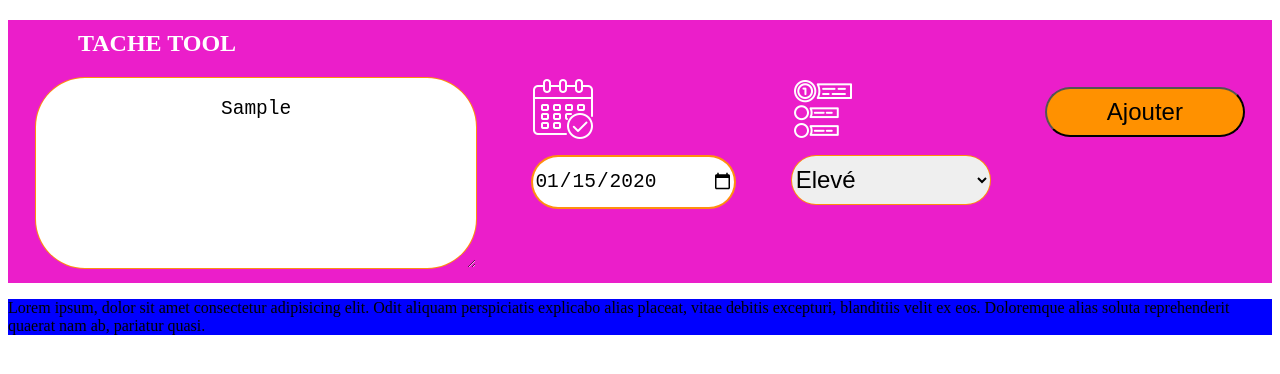
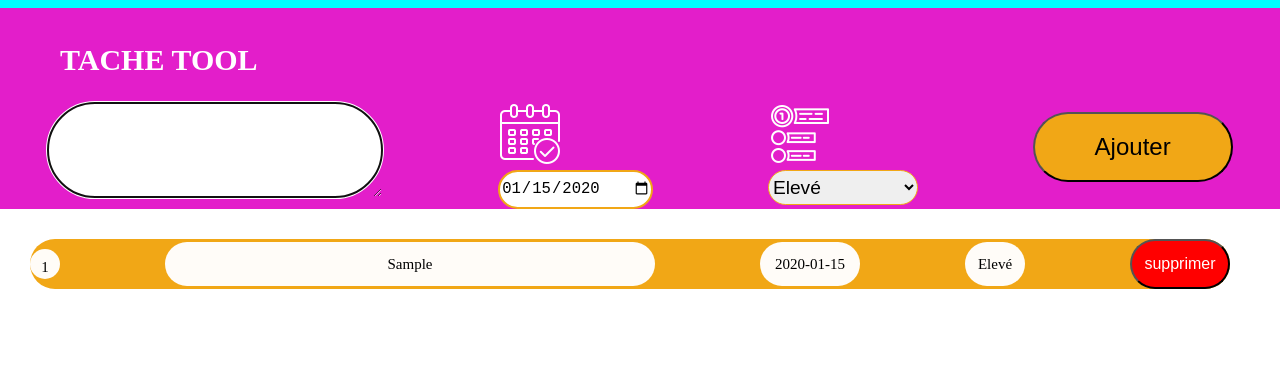
Before and after one commit to Mcoulby91/Projet_liste_t-che, a plain HTML site: page index.html in a window 1280 px wide. Both pictures are taken after typing "Sample", "2020-01-15" into the empty fields and a click on the button "Ajouter". Shown: the top 374 px of the page. Drawn offline with Linux system fonts and the light colour scheme.

Commit message:
Deuxième version stable du projet et ajout du code javaScript

```diff
--- a/index.html
+++ b/index.html
@@ -48,12 +48,9 @@
                 </div>
 
             </section>
-            <section>
+            <section id="corp_tache">
                   <!-- Corps de la tache liste -->
-                  <div id="corps_tache">
-                    <p>Lorem ipsum, dolor sit amet consectetur adipisicing elit. Odit aliquam perspiciatis explicabo alias placeat, vitae debitis excepturi, blanditiis velit ex eos. Doloremque alias soluta reprehenderit quaerat nam ab, pariatur quasi.</p>
-
-                </div>
+                 <ul id="ul"></ul>
             </section>
 
        <script src="script.js"></script>
--- a/script.js
+++ b/script.js
@@ -0,0 +1,35 @@
+document.addEventListener("DOMContentLoaded", function(){
+    const Saisie_tache = document.getElementById ("text_tache");
+    const date_tache = document.getElementById ("input-date");
+    const prioriter_tache = document.getElementById ("numero_prioriter");
+    const button_ajouter = document.getElementById ("button_ajouter");
+    const ulContent = document.getElementById ("ul");
+    let numero_tache = 1;
+
+    button_ajouter.addEventListener("click", function(){
+        const textAdd= Saisie_tache.value.trim();
+        const date_du_tache= date_tache.value.trim();
+        const numero_prioriter_tache= prioriter_tache.value.trim();
+        if(textAdd.value !== ""){
+            const listLi= document.createElement("li");
+            listLi.classList.add("listTache");
+            listLi.innerHTML=`
+                <span>${numero_tache}</span>
+                <span>${textAdd}</span>
+                <span>${date_du_tache}</span>
+                <span>${numero_prioriter_tache}</span>
+
+                <button class="deleteBtn">supprimer</button>
+            `;
+            ulContent.appendChild(listLi);
+            Saisie_tache.value="";
+            Saisie_tache.focus();
+            numero_tache = numero_tache + 1;
+        }
+    });
+    ulContent.addEventListener("click",function(event){
+        if(event.target.classList.contains("deleteBtn")){
+            event.target.parentElement.remove();
+        }
+    });
+});
--- a/style.css
+++ b/style.css
@@ -1,12 +1,29 @@
 
+body{
+    display: flex;
+    justify-content: center;
+    align-items: center;
+    flex-direction: column;
+    background-color: aqua;
+
+}
+:root{
+    --couleur_orange : rgba(241, 167, 22, 1);
+}
+#corp_tache{
+    background-color: white;
+    width: 1300px;
+    height: 1500px;
+}
 #en_tête{
     background-color: rgba(235, 23, 201, 0.97);
-    padding-bottom: 10px;
+    width: 1300px;
 }
 #titre{
     margin-left: 70px;
     color: white;
     padding-top: 10px;
+    font-size: 30px;
 
 
 }
@@ -18,59 +35,115 @@
 
 
 }
+.listTache{
+    display: flex;
+    justify-content:space-between;
+    align-items: center;
+
+}
+
+#ul li {
+    margin-top: 30px;
+    background-color: var(--couleur_orange);
+    border-radius: 50px;
+    width: 1200px;
+    height: 50px;
+
+
+
+}
+li span {
+    color: rgb(0, 0, 0);
+    font-size: 15px;
+
+}
+.deleteBtn {
+    border-radius: 90px;
+    background-color: red;
+    color: white;
+    width: 100px;
+    font-size: 16px;
+    height: 50px;
+}
 
 #text_tache{
-    width: 400px;
-    height: 150px;
+    width: 300px;
+    height: 60px;
     border-radius: 50px;
-    border-color: rgba(255, 140, 8, 0.97);
+    border-color:var(--couleur_orange);
     border-style:solid;
     font-size: 150%;
     text-align: center;
-    padding: 20px;
+    padding: 17px;
 
 
 }
 #input-date{
 
-    width: 200px;
-    height: 50px;
+    width: 150px;
+    height: 35px;
     border-radius: 50px;
-    border-color: rgba(255, 140, 8, 0.97);
+    border-color:var(--couleur_orange);
     border-style:solid;
-    font-size: 150%;
+    font-size: 120%;
 
-}
-#icone_date{
-    margin-bottom: 10px;
 }
 #numero_prioriter
 {
-    width: 200px;
-    height: 50px;
+    width: 150px;
+    height: 35px;
     border-radius: 50px;
-    border-color: rgba(255, 140, 8, 0.97);
+    border-color:var(--couleur_orange);
     border-style:solid;
-    font-size: 150%;
+    font-size: 120%;
 
 }
-#icone_priorité
-{
-    margin-bottom: 10px;
-
-}
-
 #button_ajouter
 {
     width: 200px;
-    height: 50px;
+    height: 70px;
     border-radius: 50px;
     margin-top: 10px;
-    background-color: rgb(255, 145, 0);
+    background-color:var(--couleur_orange);
     font-size: 150%;
 
 
 }
-#corps_tache{
-    background-color: blue;
+ul li span:first-child {
+   width: 30px;
+   background-color: rgba(255, 255, 255, 0.97);
+   border-radius: 50px;
+   height: 20px;
+   text-align: center;
+   padding-top: 10px;
+
+
 }
+ul li span:nth-child(2){
+
+    background-color: rgba(255, 255, 255, 0.97);
+    border-radius: 50px;
+    height: 30px;
+    width: 490px;
+    text-align: center;
+    padding-top: 14px;
+
+ }
+ ul li span:nth-child(3){
+
+    background-color: rgba(255, 255, 255, 0.97);
+    border-radius: 50px;
+    height: 30px;
+    width: 100px;
+    text-align: center;
+    padding-top: 14px;
+ }
+ ul li span:nth-child(4){
+
+    background-color: rgba(255, 255, 255, 0.97);
+    border-radius: 50px;
+    height: 30px;
+    width: 60px;
+    text-align: center;
+    padding-top: 14px;
+ }
```
